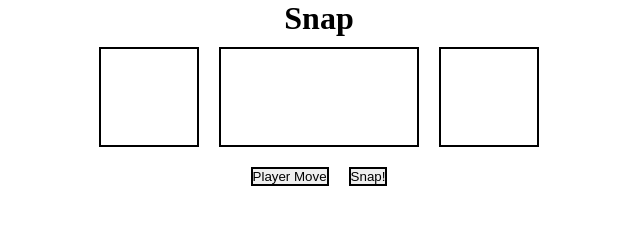
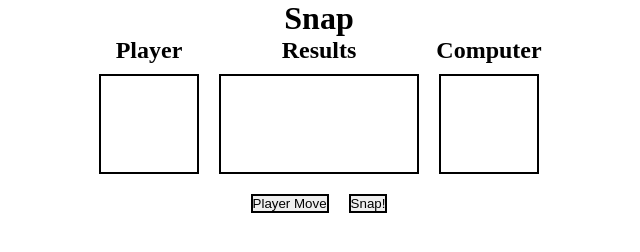
Before and after one commit to Lvalder1/Snap, a plain HTML site: page index.html in a window 1280 px wide. Shown: the whole page, without its empty margins (321-961 px from the left). Drawn offline with Linux system fonts and the light colour scheme.

Commit message:
completed style for index

```diff
--- a/index.html
+++ b/index.html
@@ -13,19 +13,19 @@
     <h1>Snap</h1>
     <div class="mainContainer">
             <div class="handTitle">
-                <!-- <h2>Player Hand</h2> -->
+                <h2>Player</h2>
                 <div class="playerHand">
                     <div class="playerHandValue"></div>
                     <div class="playerHandSuit"></div>
                 </div>
             </div>
             <div class="handTitle">
-                <!-- <h2>Results</h2> -->
+                <h2>Results</h2>
                 <div class="result">
                 </div>
             </div>
         <div class="handTitle">
-            <!-- <h2>Computer Hand</h2> -->
+            <h2>Computer</h2>
             <div class="computerHand">
                 <div class="computerHandValue"></div>
                 <div class="computerHandSuit"></div>
--- a/style.css
+++ b/style.css
@@ -29,9 +29,6 @@ h1 {
   -webkit-box-pack: center;
       -ms-flex-pack: center;
           justify-content: center;
-  -webkit-box-align: center;
-      -ms-flex-align: center;
-          align-items: center;
 }
 
 .handTitle {
@@ -50,7 +47,7 @@ h1 {
           align-items: center;
 }
 
-.handTitle .playerHand, .handTitle .computerHand {
+.playerHand, .computerHand {
   display: -webkit-box;
   display: -ms-flexbox;
   display: flex;
@@ -64,7 +61,7 @@ h1 {
   margin: 10px;
 }
 
-.handTitle .result {
+.result {
   height: 100px;
   width: 200px;
   border: 2px solid black;
```
Also changed, not shown: 1 other file.
